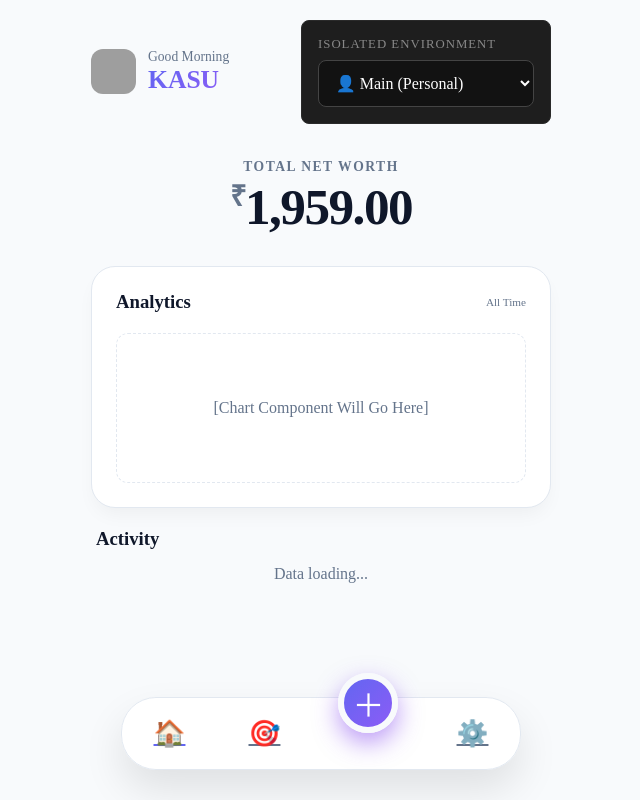
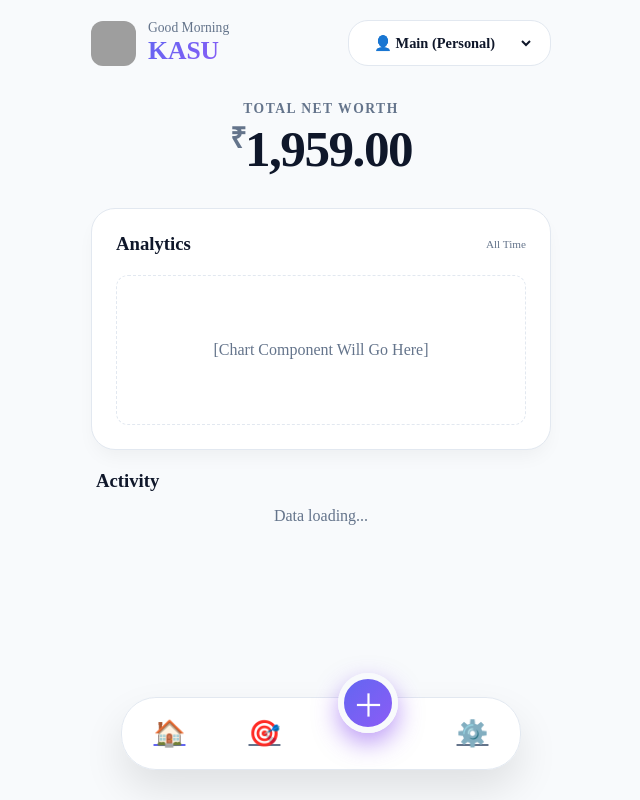
Before and after one commit to HellzBlaze/kasu, a Next.js app: page / in a window 1280 px wide. Shown: the whole page, without its empty margins (319-959 px from the left). Built offline with nearby package versions, Linux system fonts and the light colour scheme; grey boxes are pictures that could not be loaded.

Commit message:
Refactor WorkspaceSelector to use activeProfile

```diff
--- a/src/components/WorkspaceSelector.tsx
+++ b/src/components/WorkspaceSelector.tsx
@@ -1,25 +1,20 @@
 "use client";
-
 import { useStore } from "../store/useStore";
 
 export default function WorkspaceSelector() {
-  // Pull the current state and the update function from our global store
-  const currentEnvironment = useStore((state) => state.currentEnvironment);
-  const setEnvironment = useStore((state) => state.setEnvironment);
+  const activeProfile = useStore((state) => state.activeProfile);
+  const setProfile = useStore((state) => state.setProfile);
 
   return (
-    <div style={{ padding: "1rem", border: "1px solid #2a2a2a", borderRadius: "8px", backgroundColor: "#1e1e1e", minWidth: "250px" }}>
-      <label style={{ fontSize: "0.8rem", color: "#888", display: "block", marginBottom: "0.5rem", textTransform: "uppercase", letterSpacing: "1px" }}>
-        Isolated Environment
-      </label>
+    <div style={{ padding: "0.5rem 1rem", border: "1px solid var(--border)", borderRadius: "20px", backgroundColor: "var(--surface)" }}>
       <select
-        value={currentEnvironment}
-        onChange={(e) => setEnvironment(e.target.value)}
-        style={{ width: "100%", padding: "0.8rem", borderRadius: "8px", backgroundColor: "#121212", color: "#fff", border: "1px solid #444", fontSize: "1rem" }}
+        value={activeProfile}
+        onChange={(e) => setProfile(e.target.value)}
+        style={{ width: "100%", padding: "5px", background: "transparent", color: "var(--text)", border: "none", fontSize: "0.9rem", fontWeight: 600, outline: "none", margin: 0 }}
       >
-        <option value="main">👤 Main (Personal)</option>
-        <option value="stall">🏪 Stall (Commercial)</option>
-        <option value="school">🏫 School (Fund)</option>
+        <option value="Main (Personal)">👤 Main (Personal)</option>
+        <option value="Stall (Commercial)">🏪 Stall (Commercial)</option>
+        <option value="School (Fund)">🏫 School (Fund)</option>
       </select>
     </div>
   );
```
